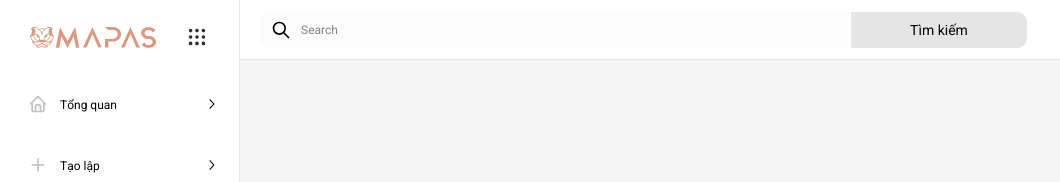
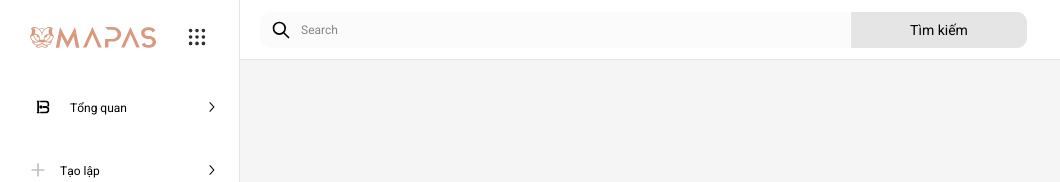
Before and after one commit to haccongtu99/mapas_fe, a React (Vite) app: page / in a window 1280 px wide. Shown: the top 182 px of the page, without its empty margins (0-1060 px from the left). Built offline with nearby package versions, Linux system fonts and the light colour scheme.

Commit message:
feat: add AppIcon component

```diff
--- /dev/null
+++ b/src/assets/svg/useSVG.ts
@@ -0,0 +1,18 @@
+const svgFileList = import.meta.glob('../svg/**/*.svg', {
+  import: 'default',
+  eager: true
+})
+
+const svg = () => {
+  const icons: { [key: string]: any } = {}
+  for (const fileName in svgFileList) {
+    const svgName = fileName.match(/([\w-]*)\.svg$/)?.[1]
+    if (svgName) {
+      icons[svgName] = svgFileList[fileName]
+    }
+  }
+  console.log(icons)
+  return icons
+}
+
+export default svg()
--- /dev/null
+++ b/src/components/AppIcon/index.tsx
@@ -0,0 +1,107 @@
+import { useEffect, useState } from 'react'
+import { Image } from '@mantine/core'
+import useSVG from '@/assets/svg/useSVG'
+
+type Props = {
+  name: string
+  size: number | string
+  width?: number | string
+  height?: number | string
+  disable?: boolean
+  spin?: boolean
+  color?: string
+}
+
+export const AppIcon = ({
+  name,
+  width,
+  height,
+  size,
+  color = 'defaultColor',
+  spin = false,
+  disable = false
+}: Props) => {
+  const [iconPath, setIconPath] = useState<any>()
+  const [viewBox, setViewBox] = useState<any>('0 0 24 24')
+  const [widthIcon, setWidthIcon] = useState<string | number>(
+    width ? width : size
+  )
+  const [heightIcon, setHeightIcon] = useState<string | number>(
+    height ? height : size
+  )
+  const [svgComponent, setSvgComponent] = useState<any>()
+  const [spanClass, setSpanClass] = useState<string>('')
+
+  const loadSvgIcon = () => {
+    const icons = useSVG
+    console.log(icons, 'icons...')
+    const icon = icons[name]
+    if (!icon) {
+      setSvgComponent(undefined)
+      return
+    }
+    setSvgComponent(icon)
+  }
+
+  const loadSizeIcon = () => {
+    const newViewBox = `0 0 ${width ? width : size} ${height ? height : size}`
+    setViewBox(newViewBox)
+  }
+
+  const loadSpanClass = () => {
+    const classValue: string[] = []
+    if (disable) {
+      classValue.push('disable')
+    }
+
+    if (svgComponent) {
+      classValue.push('app-icon')
+    }
+    if (!classValue?.length) {
+      return
+    }
+    const result = classValue.reduce((a, b) => a + ' ' + b)
+    setSpanClass(result)
+  }
+
+  useEffect(() => {
+    loadSvgIcon()
+    loadSizeIcon()
+    // loadIconPath();
+    loadSpanClass()
+  }, [])
+
+  useEffect(() => {
+    loadSpanClass()
+  }, [svgComponent])
+
+  return (
+    <span
+      role="image"
+      className={spanClass}
+      style={{
+        width: `${widthIcon}px`,
+        height: `${heightIcon}px`,
+        display: 'inline-block'
+      }}
+    >
+      {svgComponent ? (
+        <Image
+          src={svgComponent}
+          width={`${widthIcon}`}
+          height={`${heightIcon}`}
+        />
+      ) : (
+        <svg
+          xmlns="http://www.w3.org/2000/svg"
+          viewBox={viewBox}
+          fill={color}
+          width={`${widthIcon}`}
+          height={`${heightIcon}`}
+        >
+          <path d={iconPath}></path>
+        </svg>
+      )}
+    </span>
+  )
+}
--- a/src/constants/navbar.tsx
+++ b/src/constants/navbar.tsx
@@ -1,9 +1,11 @@
+import { AppIcon } from '@/components/AppIcon'
 import { IconHome, IconPlus } from '@tabler/icons-react'
 
 export const navbarConfig = [
   {
     mainLink: { label: 'Tổng quan', path: '' },
-    icon: <IconHome size={20} color="silver" />,
+    // icon: <IconHome size={20} color="silver" />,
+    icon: <AppIcon name="bejou-black" size={30} color="red" />,
     subLink: [{ label: 'Thống kê phân tích', path: '/statistic' }]
   },
   {
```
Also changed, not shown: .eslintrc.cjs.
